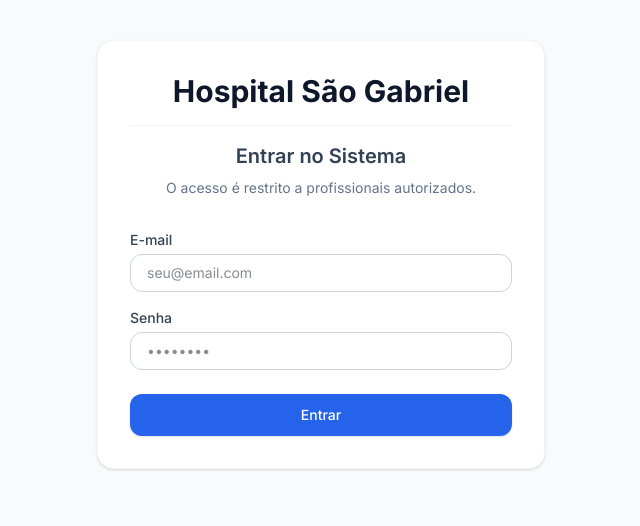
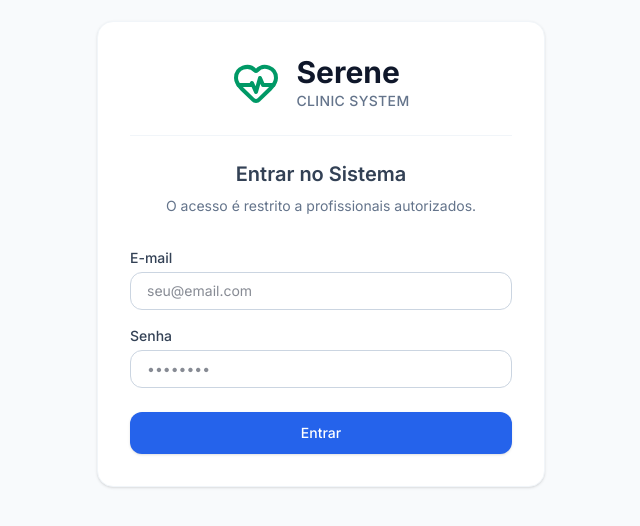
Before and after one commit to AdrianoBispo/sgh-app, a React (Vite) app: page / in a window 1280 px wide. Shown: the part 146-672 px from the top of the page, without its empty margins (319-959 px from the left). Built offline with nearby package versions, Linux system fonts and the light colour scheme; no server answers; the database is empty.

Commit message:
feat: rebrand system to Serene
Update application name and identity to Serene in login screen and header.

```diff
--- a/src/App.tsx
+++ b/src/App.tsx
@@ -3,6 +3,7 @@ import { BrowserRouter, Routes, Route, Navigate } from 'react-router-dom';
 import { AppProvider, useAppContext } from './context/AppContext';
 import { Role } from './types';
 import { Layout } from './components/layout/Layout';
+import { HeartPulse } from 'lucide-react';
 import { Dashboard } from './pages/Dashboard';
 import { Pacientes } from './pages/Pacientes';
 import { Agendamentos } from './pages/Agendamentos';
@@ -48,7 +49,15 @@ const handleSubmit = async (e: React.FormEvent) => {
       <div className="min-h-screen flex items-center justify-center bg-gray-50 flex-col py-12 px-4 sm:px-6 lg:px-8">
         <div className="max-w-md w-full space-y-8 bg-white p-8 rounded-2xl shadow-sm border border-gray-100">
           <div>
-            <h1 className="text-3xl font-bold text-center text-gray-900 border-b border-gray-100 pb-4 mb-4">Hospital São Gabriel</h1>
+            <div className="flex items-center justify-center gap-4 border-b border-gray-100 pb-6 mb-6">
+              <div className="flex items-center justify-center text-emerald-600">
+                <HeartPulse className="w-12 h-12" />
+              </div>
+              <div className="flex flex-col items-start">
+                <h1 className="font-bold text-3xl text-gray-900 leading-tight">Serene</h1>
+                <span className="text-sm text-gray-500 font-medium tracking-wide">CLINIC SYSTEM</span>
+              </div>
+            </div>
             <h2 className="text-center text-xl font-semibold text-gray-700">
               Entrar no Sistema
             </h2>
--- a/src/components/layout/Header.tsx
+++ b/src/components/layout/Header.tsx
@@ -30,8 +30,8 @@ export function Header() {
     }
   }, [isDark]);
 
-  let title = "Hospital São Gabriel";
-  let subtitle = "Gestão Hospitalar Integrada";
+  let title = "Serene";
+  let subtitle = "CLINIC SYSTEM";
 
   if (location.pathname === '/pacientes') {
     subtitle += " • Pacientes";
```
